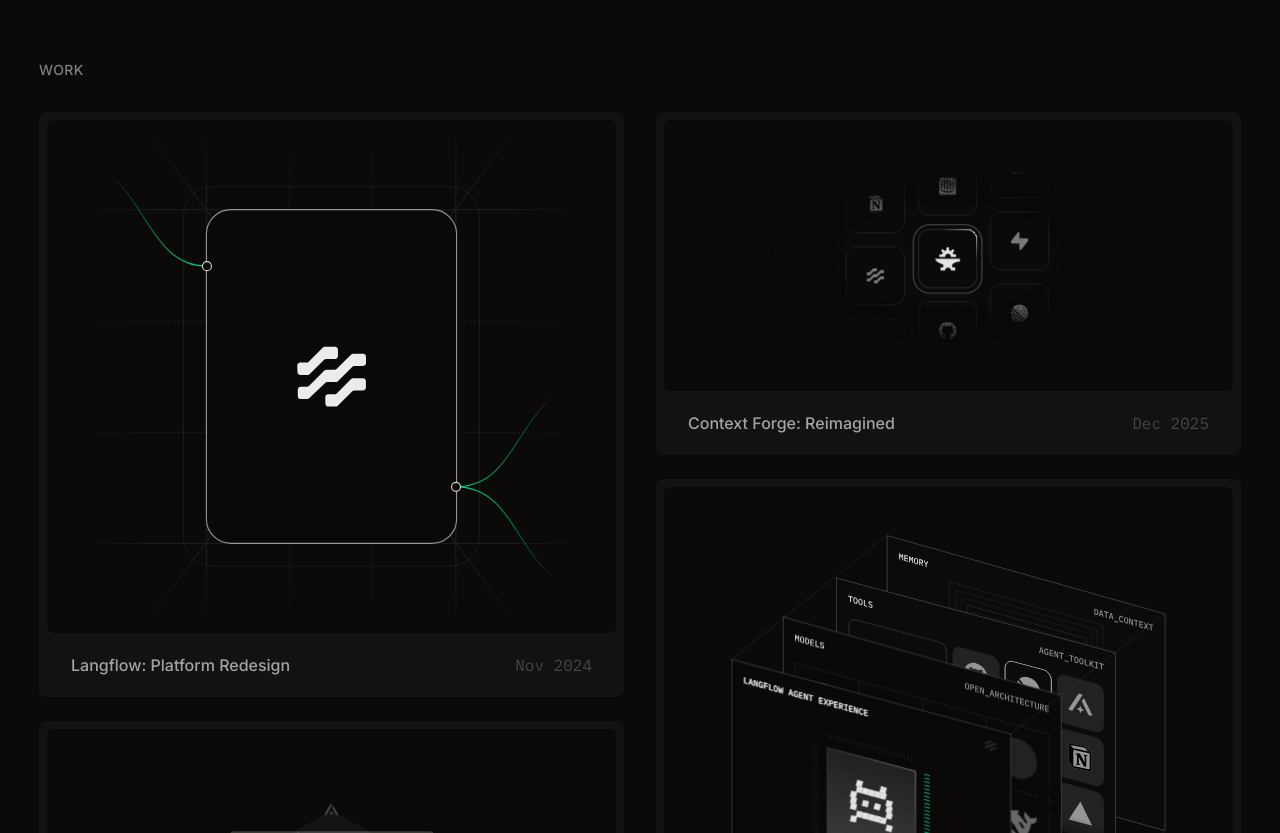
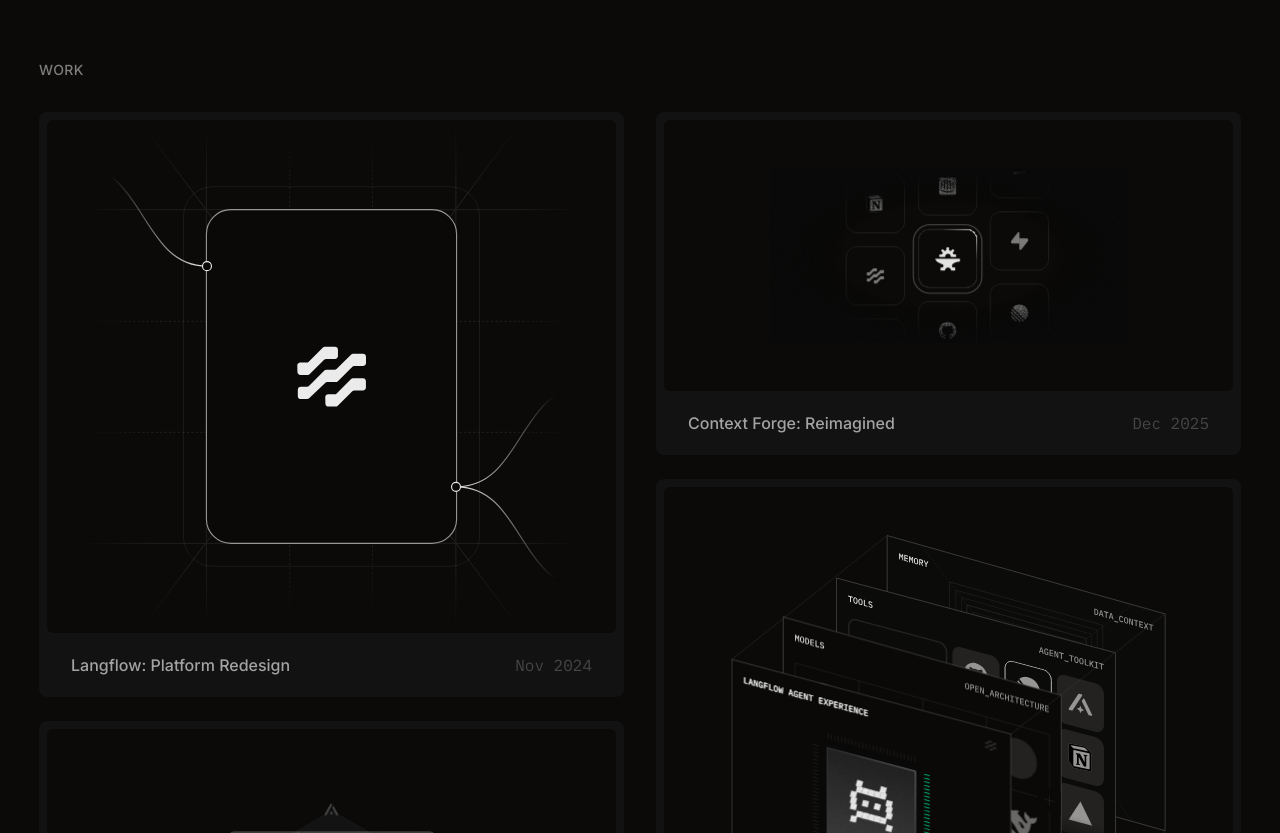
Before and after one commit to dvncvn/portfolio, a Next.js app: page / in a window 1280 px wide. Shown: the part 380-1213 px from the top of the page. Built offline with nearby package versions, Linux system fonts and the light colour scheme.

Commit message:
Add crossfade hover effect for Langflow card artwork
Replace unreliable CSS gradient stop-color transitions with a simpler
opacity-based crossfade between neutral and hover SVG variants.

```diff
--- a/src/app/globals.css
+++ b/src/app/globals.css
@@ -3,12 +3,6 @@
 
 @custom-variant dark (&:is(.dark *));
 
-/* Allow smooth interpolation of our accent color custom property */
-@property --workcard-accent {
-  syntax: "<color>";
-  inherits: true;
-  initial-value: #E9E9E2;
-}
 
 :root {
   --background: #0B0A09;
@@ -125,10 +119,7 @@
 
 /* Home/work grid hover emphasis: dim non-hovered cards (including dead space) */
 .work-card {
-  --workcard-accent: var(--accent-base, #E9E9E2);
-  transition:
-    opacity 300ms ease,
-    --workcard-accent var(--accent-ms, 500ms) ease-out;
+  transition: opacity 300ms ease;
 }
 
 .work-section:hover .work-card,
@@ -158,23 +149,32 @@
   opacity: 1;
 }
 
-/* Work card SVG accent transitions (inline SVGs only) */
+/* Work card SVG accent transitions */
 .work-card [data-accent-stroke="true"] {
-  stroke: var(--workcard-accent);
+  stroke: #E9E9E2;
+  transition: stroke 850ms ease-out;
 }
 
 .work-card [data-accent-fill="true"] {
-  fill: var(--workcard-accent);
+  fill: #E9E9E2;
+  transition: fill 850ms ease-out;
 }
 
 .work-card [data-accent-stop="true"] {
-  stop-color: var(--workcard-accent);
+  stop-color: #E9E9E2;
+  transition: stop-color 850ms ease-out;
 }
 
-.work-card:hover,
-.work-card:focus-within,
-.work-card.is-hovered {
-  --workcard-accent: var(--accent-hover);
+.work-card.is-hovered [data-accent-stroke="true"] {
+  stroke: var(--highlight);
+}
+
+.work-card.is-hovered [data-accent-fill="true"] {
+  fill: var(--highlight);
+}
+
+.work-card.is-hovered [data-accent-stop="true"] {
+  stop-color: var(--highlight);
 }
 
 /* Carousel scroller - hide scrollbar */
--- a/src/app/page.tsx
+++ b/src/app/page.tsx
@@ -8,6 +8,7 @@
   date: string;
   tall: boolean;
   imageSrc: string;
+  hoverImageSrc?: string;
   svgPadding?: string;
   svgAccent?: {
     matchStrokeHex?: string | string[];
@@ -25,15 +26,9 @@
     title: "Langflow: Platform Redesign",
     date: "Nov 2024",
     tall: true,
-    imageSrc: "/assets/work/langflow-platform-redesign/lf-art.svg",
+    imageSrc: "/assets/work/langflow-platform-redesign/lf-art_ neutral.svg",
+    hoverImageSrc: "/assets/work/langflow-platform-redesign/lf-art_hover.svg",
     svgPadding: "p-0",
-    // Tight scope: only this card has inline SVG accent behavior for now.
-    svgAccent: {
-      matchStrokeHex: "#01F8A5",
-      baseColorHex: "#E9E9E2",
-      hoverColorHex: "#01F8A5",
-      transitionMs: 850,
-    },
   },
   {
     slug: "astra-db",
@@ -115,6 +110,7 @@
                   date={project.date}
                   tall={project.tall}
                   imageSrc={project.imageSrc}
+                  hoverImageSrc={project.hoverImageSrc}
                   svgAccent={project.svgAccent}
                   svgPadding={project.svgPadding}
                 />
@@ -135,6 +131,7 @@
                   date={project.date}
                   tall={project.tall}
                   imageSrc={project.imageSrc}
+                  hoverImageSrc={project.hoverImageSrc}
                   svgAccent={project.svgAccent}
                   svgPadding={project.svgPadding}
                 />
--- a/src/components/inline-svg.tsx
+++ b/src/components/inline-svg.tsx
@@ -1,6 +1,6 @@
 "use client";
 
-import { useEffect, useMemo, useState } from "react";
+import { useEffect, useMemo, useRef, useState } from "react";
 
 type InlineSvgProps = {
   /** Public-path URL, e.g. `/assets/work/foo/art.svg` */
@@ -11,10 +11,24 @@
    * Use for small controlled tweaks (e.g. CSS-var hooks).
    */
   transform?: (svgText: string) => string;
+  /**
+   * Current accent color to apply to elements with data-accent-* attributes.
+   * When this changes, elements are updated via JS for reliable transitions.
+   */
+  accentColor?: string;
+  /** Transition duration in ms for accent color changes */
+  accentTransitionMs?: number;
 };
 
-export function InlineSvg({ src, className, transform }: InlineSvgProps) {
+export function InlineSvg({
+  src,
+  className,
+  transform,
+  accentColor,
+  accentTransitionMs = 500,
+}: InlineSvgProps) {
   const [svg, setSvg] = useState<string | null>(null);
+  const containerRef = useRef<HTMLDivElement>(null);
   const stableTransform = useMemo(() => transform, [transform]);
 
   useEffect(() => {
@@ -37,10 +51,48 @@
     };
   }, [src, stableTransform]);
 
+  // Update accent colors via JS for reliable transitions (especially gradient stops)
+  useEffect(() => {
+    if (!containerRef.current || !accentColor || !svg) return;
+
+    const transition = `${accentTransitionMs}ms ease-out`;
+
+    // Update stroke elements
+    const strokeEls = containerRef.current.querySelectorAll(
+      '[data-accent-stroke="true"]'
+    );
+    strokeEls.forEach((el) => {
+      const svgEl = el as SVGElement;
+      svgEl.style.transition = `stroke ${transition}`;
+      svgEl.style.stroke = accentColor;
+    });
+
+    // Update fill elements
+    const fillEls = containerRef.current.querySelectorAll(
+      '[data-accent-fill="true"]'
+    );
+    fillEls.forEach((el) => {
+      const svgEl = el as SVGElement;
+      svgEl.style.transition = `fill ${transition}`;
+      svgEl.style.fill = accentColor;
+    });
+
+    // Update gradient stop elements
+    const stopEls = containerRef.current.querySelectorAll(
+      '[data-accent-stop="true"]'
+    );
+    stopEls.forEach((el) => {
+      const stopEl = el as SVGStopElement;
+      stopEl.style.transition = `stop-color ${transition}`;
+      stopEl.style.stopColor = accentColor;
+    });
+  }, [svg, accentColor, accentTransitionMs]);
+
   if (!svg) return null;
 
   return (
     <div
+      ref={containerRef}
       className={className}
       // We only inline our own repo assets (from /public).
       // This enables styling parts of the SVG for hover accents.
--- a/src/components/work-card.tsx
+++ b/src/components/work-card.tsx
@@ -1,7 +1,7 @@
 "use client";
 
 import Link from "next/link";
-import { useRef, useState, useCallback } from "react";
+import { useRef, useState, useCallback, useMemo } from "react";
 import { motion } from "framer-motion";
 import { InlineSvg } from "@/components/inline-svg";
 
@@ -63,6 +63,60 @@
     []
   );
 
+  // Memoize transform to prevent SVG reload on hover state changes
+  const svgTransform = useMemo(() => {
+    if (!svgAccent) return undefined;
+
+    return (raw: string) => {
+      let out = raw;
+
+      const asArray = (v?: string | string[]) =>
+        v ? (Array.isArray(v) ? v : [v]) : [];
+
+      const replaceHexAttr = (
+        input: string,
+        attr: "stroke" | "fill" | "stop-color",
+        hexes: string[],
+        dataAttr: string,
+        baseHex: string
+      ) => {
+        return hexes.reduce((acc, hexRaw) => {
+          const hex = hexRaw.replace("#", "");
+          const re = new RegExp(`${attr}="#?${hex}"`, "gi");
+          return acc.replace(re, () => `${attr}="${baseHex}" ${dataAttr}`);
+        }, input);
+      };
+
+      const baseHex = svgAccent.baseColorHex ?? "#E9E9E2";
+
+      out = replaceHexAttr(
+        out,
+        "stroke",
+        asArray(svgAccent.matchStrokeHex),
+        `data-accent-stroke="true"`,
+        baseHex
+      );
+
+      out = replaceHexAttr(
+        out,
+        "fill",
+        asArray(svgAccent.matchFillHex),
+        `data-accent-fill="true"`,
+        baseHex
+      );
+
+      out = replaceHexAttr(
+        out,
+        "stop-color",
+        asArray(svgAccent.matchStopColorHex),
+        `data-accent-stop="true"`,
+        baseHex
+      );
+
+      return out;
+    };
+  }, [svgAccent]);
+
   return (
     <Link
       ref={cardRef}
@@ -77,16 +131,7 @@
       onMouseLeave={() => setIsHovered(false)}
       onFocus={() => setIsHovered(true)}
       onBlur={() => setIsHovered(false)}
-      style={
-        svgAccent
-          ? ({
-              // Used by global CSS rules to animate SVG parts.
-              ["--accent-base" as any]: svgAccent.baseColorHex ?? "#E9E9E2",
-              ["--accent-hover" as any]: svgAccent.hoverColorHex,
-              ["--accent-ms" as any]: `${svgAccent.transitionMs ?? 800}ms`,
-            } as React.CSSProperties)
-          : undefined
-      }
+      style={undefined}
     >
       {/* Border glow effect that follows cursor */}
       <div
@@ -117,59 +162,7 @@
                   // Ensure the inlined <svg> fills the box and stays centered.
                   "[&>svg]:block [&>svg]:h-full [&>svg]:w-full",
                 ].join(" ")}
-                transform={(raw) => {
-                  let out = raw;
-
-                  const asArray = (v?: string | string[]) =>
-                    v ? (Array.isArray(v) ? v : [v]) : [];
-
-                  const replaceHexAttr = (
-                    input: string,
-                    attr: "stroke" | "fill" | "stop-color",
-                    hexes: string[],
-                    dataAttr: string,
-                    baseHex: string
-                  ) => {
-                    return hexes.reduce((acc, hexRaw) => {
-                      const hex = hexRaw.replace("#", "");
-                      const re = new RegExp(`${attr}="#?${hex}"`, "gi");
-                      // Force neutral base color at rest (so accents never show "hot" by default),
-                      // then add a marker attribute for CSS hover override.
-                      return acc.replace(re, () => `${attr}="${baseHex}" ${dataAttr}`);
-                    }, input);
-                  };
-
-                  const baseHex = svgAccent.baseColorHex ?? "#E9E9E2";
-
-                  // Replace matching stroke colors with CSS var + marker attribute.
-                  out = replaceHexAttr(
-                    out,
-                    "stroke",
-                    asArray(svgAccent.matchStrokeHex),
-                    `data-accent-stroke="true"`,
-                    baseHex
-                  );
-
-                  // Replace matching fill colors with CSS var + marker attribute.
-                  out = replaceHexAttr(
-                    out,
-                    "fill",
-                    asArray(svgAccent.matchFillHex),
-                    `data-accent-fill="true"`,
-                    baseHex
-                  );
-
-                  // Replace matching stop colors (for gradients) with CSS var + marker attribute.
-                  out = replaceHexAttr(
-                    out,
-                    "stop-color",
-                    asArray(svgAccent.matchStopColorHex),
-                    `data-accent-stop="true"`,
-                    baseHex
-                  );
-
-                  return out;
-                }}
+                transform={svgTransform}
               />
             ) : imageSrc ? (
               <div className="absolute inset-0">
@@ -180,8 +173,11 @@
                   alt={title}
                   className={[
                     "absolute inset-0 h-full w-full object-contain",
-                    "transition-opacity duration-300 ease-out",
-                    imageSrc.endsWith(".svg") ? "p-8 opacity-[0.92] sm:p-10 md:p-12" : "p-6 sm:p-8",
+                    "transition-opacity duration-700 ease-in-out",
+                    hoverImageSrc ? (isHovered ? "opacity-0" : "opacity-[0.92]") : "opacity-[0.92]",
+                    imageSrc.endsWith(".svg")
+                      ? (svgPadding ?? "p-8 sm:p-10 md:p-12")
+                      : "p-6 sm:p-8",
                   ].join(" ")}
                   loading="lazy"
                   draggable={false}
@@ -196,9 +192,11 @@
                     aria-hidden="true"
                     className={[
                       "absolute inset-0 h-full w-full object-contain",
-                      "transition-opacity duration-300 ease-out",
+                      "transition-opacity duration-700 ease-in-out",
                       isHovered ? "opacity-[0.92]" : "opacity-0",
-                      hoverImageSrc.endsWith(".svg") ? "p-12" : "p-8",
+                      hoverImageSrc.endsWith(".svg")
+                        ? (svgPadding ?? "p-8 sm:p-10 md:p-12")
+                        : "p-6 sm:p-8",
                     ].join(" ")}
                     draggable={false}
                   />
```
Also changed, not shown: public/assets/work/langflow-platform-redesign/lf-art_ neutral.svg (added), public/assets/work/langflow-platform-redesign/lf-art_hover.svg (added).
